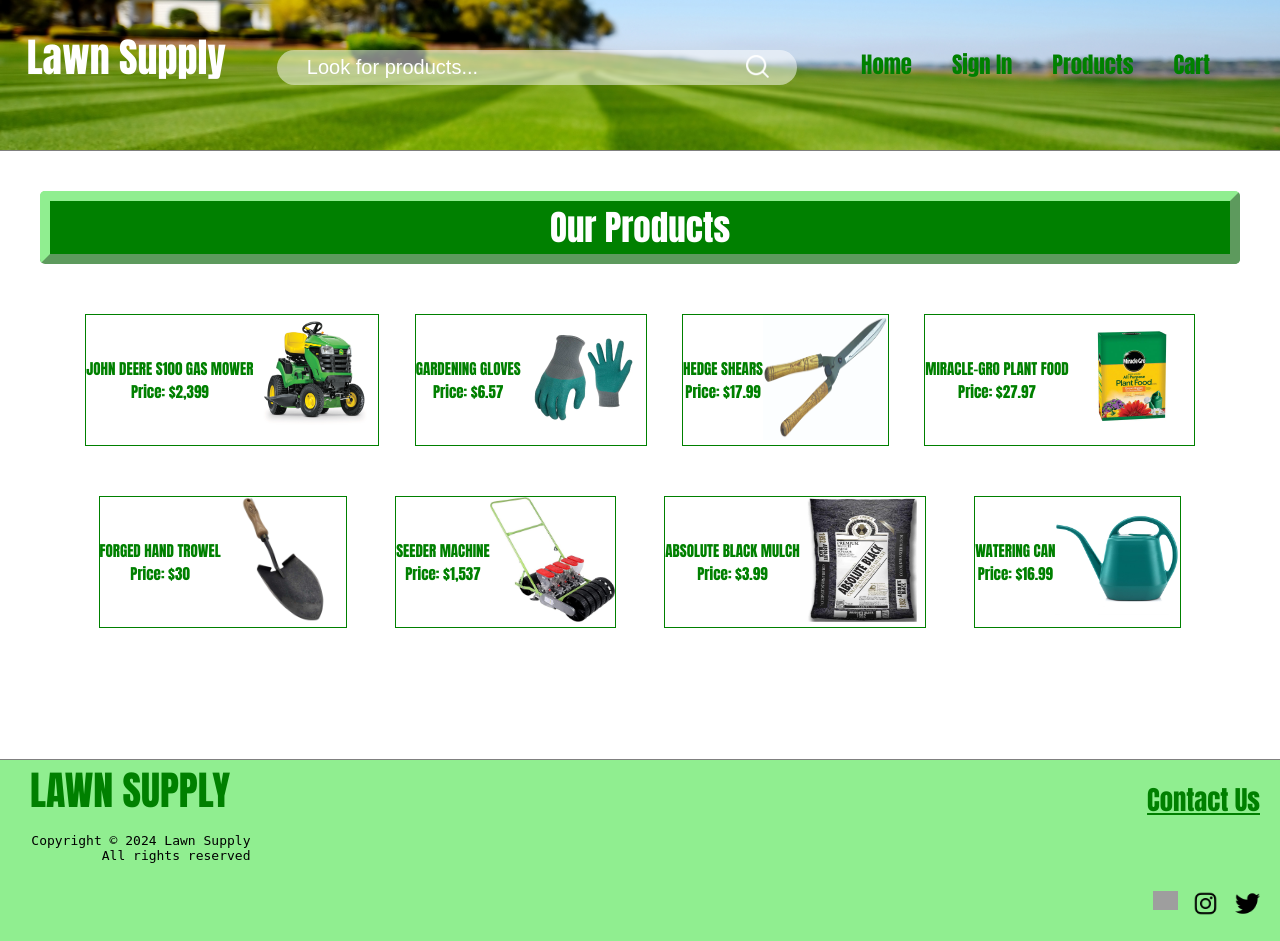
After one commit to Natchapone/CSC300XTermProject, a web app: file products.html in a window 1280 px wide. The commit adds this page. Run offline with its HTML, style and script files only (its server is not run), Linux system fonts and the light colour scheme; grey boxes are pictures that could not be loaded.

Commit message:
product page

```diff
--- a/index.html
+++ b/index.html
@@ -24,7 +24,7 @@
                     <ul class="navbar">
                         <li class="navitem"><a class="navlink" href="#">Home</a></li>
                         <li class="navitem"><a class="navlink" href="#">Sign In</a></li>
-                        <li class="navitem"><a class="navlink" href="#">Products</a></li>
+                        <li class="navitem"><a class="navlink" href="products.html">Products</a></li>
                         <li class="navitem"><a class="navlink" href="#">Cart</a></li>
                     </ul>
                 </nav>
--- /dev/null
+++ b/products.html
@@ -0,0 +1,89 @@
+<!DOCTYPE html>
+<html lang="en">
+
+<head>
+    <meta charset="utf-8">
+    <title>Lawn Supply</title>
+    <link rel="stylesheet" href="styles/styles.css" />
+</head>
+
+<body>
+    <div id="container">
+        <div id="content-wrap">
+            <header class="product">
+                <div class="logo">
+                    <p>Lawn Supply</p>
+                </div>
+
+                <form action="#" class="searchbar">
+                    <input type="text" placeholder="Look for products..." name="q">
+                    <button type="submit"><img src="images/search.png"></button>
+                </form>
+
+                <nav class="navigation">
+                    <ul class="navbar">
+                        <li class="navitem"><a class="navlink" href="index.html">Home</a></li>
+                        <li class="navitem"><a class="navlink" href="#">Sign In</a></li>
+                        <li class="navitem"><a class="navlink" href="products.html">Products</a></li>
+                        <li class="navitem"><a class="navlink" href="#">Cart</a></li>
+                    </ul>
+                </nav>
+            </header>
+
+            <div class="splashbox">
+                <h2 class = "ph2">Our Products</h2>
+                <div class = "pboxes">
+                    <div class = "pbox">JOHN DEERE S100 GAS MOWER <br> Price: $2,399
+
+                        <a href="#"><img src = "images/JohnDeere.webp" alt = "gas mower"></a>
+                    </div>
+                    <div class = "pbox">GARDENING GLOVES <br> Price: $6.57
+                        <a href="#"><img src = "images/ggloves.webp" alt = "gloves"></a>
+                    </div>
+                    <div class = "pbox">HEDGE SHEARS <br> Price: $17.99
+                        <a href="#"><img src = "images/shears.jpeg" alt = "shears"></a>
+                    </div>
+                    <div class = "pbox">MIRACLE-GRO PLANT FOOD<br> Price: $27.97
+                        <a href="#"><img src = "images/miraclegro.webp" alt = "miracle"></a>
+                    </div>
+                </div>
+                <div class = "pboxes2">
+                    <div class = "pbox">FORGED HAND TROWEL <br> Price: $30
+                        <a href="#"><img src = "images/trowel.jpeg" alt = "trowel"></a>
+                    </div>
+                    <div class = "pbox">SEEDER MACHINE <br> Price: $1,537
+                        <a href="#"><img src = "images/SeedM.jpg" alt = "seeder"></a>
+                    </div>
+                    <div class = "pbox">ABSOLUTE BLACK MULCH <br> Price: $3.99
+                        <a href="#"><img src = "images/blackmulch.jpg" alt = "mulch"></a>
+                    </div>
+                    <div class = "pbox">WATERING CAN <br> Price: $16.99
+                        <a href="#"><img src = "images/wateringc.jpeg" alt = "watering"></a>
+                    </div>
+            </div>
+
+
+        </div>
+            <footer id="footer">
+                <div id="footer-inner">
+                    <div class="foot">
+                        LAWN SUPPLY
+                        <div class="foot1"> <a href="#">Contact Us </a></div>
+                    </div>
+
+                    <pre>
+    Copyright &#169; 2024 Lawn Supply
+             All rights reserved
+        </pre>
+                    <div class="social">
+                        <a class="facebook" href="#"><img src="images/facebook-icon.png" alt="face"></a>
+                        <a class="IG" href="#"><img src="images/IG-icon.png" alt="IG"></a>
+                        <a class="Twitter" href="#"><img src="images/twitter-icon.png" alt="Twitter"></a>
+                    </div>
+
+                </div>
+            </footer>
+        </div>
+
+</body>
+</html>
--- a/styles/styles.css
+++ b/styles/styles.css
@@ -8,6 +8,7 @@
     position: relative;
     min-height: 100vh;
 }
+
 #content-wrap {
     padding-bottom: 2.5rem;
 }
@@ -15,6 +16,7 @@
 p {
     margin: 0;
 }
+
 
 header {
     background-image: url(../images/nicelawn.jpg);
@@ -25,6 +27,10 @@
     display: flex;
     align-items: baseline;
     justify-content: space-between;
+}
+
+.product {
+    height: 150px;
 }
 
 .logo {
@@ -105,9 +111,13 @@
 
 }
 
+.ph2 {
+    font-size: 35px;
+    margin: 40px;
+}
+
 .splashbox {
     border-top: 1px solid gray;
-    border-bottom: 1px solid gray;
 }
 
 .boxes {
@@ -132,6 +142,31 @@
     background-color: green;
     border-radius: 5px;
 }
+
+.pboxes,
+.pboxes2 {
+    margin: 50px;
+    text-align: center;
+    font-size: 15px;
+    display: flex;
+    justify-content: space-evenly;
+}
+
+.pbox {
+    display: flex;
+    flex-direction: row;
+    align-items: center;
+    border: 1px solid green;
+    flex-wrap: wrap;
+    color: green;
+}
+
+.pbox img {
+    width: 125px;
+    height: 125px;
+}
+
+
 
 .box1 img {
     width: 350px;
@@ -168,6 +203,7 @@
 }
 
 #footer {
+    border-top: 1px solid grey;
     position: absolute;
     bottom: 0;
     width: 100%;
```
Also changed, not shown: images/JohnDeere.webp (added), images/SeedM.jpg (added), images/blackmulch.jpg (added), images/ggloves.webp (added), images/miraclegro.webp (added), images/shears.jpeg (added), images/trowel.jpeg (added), images/wateringc.jpeg (added).
